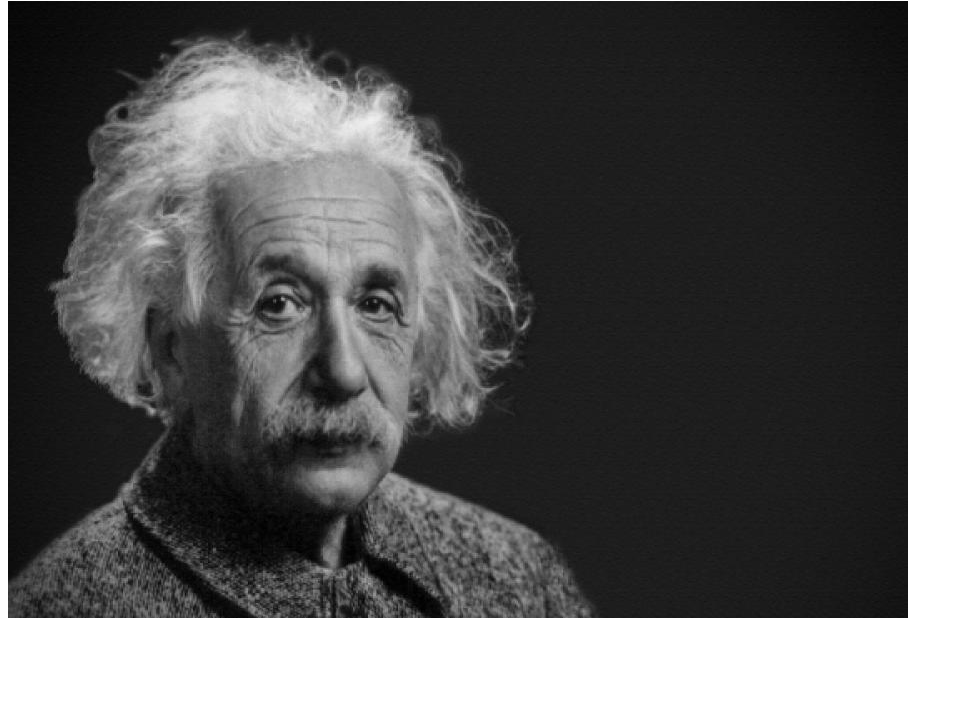
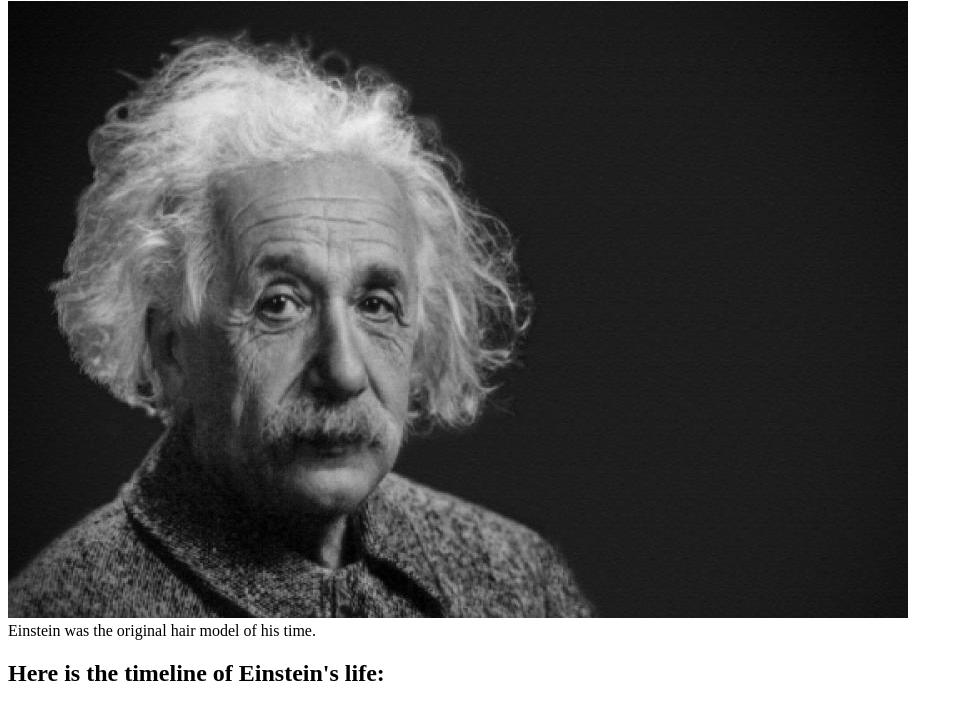
Before and after one commit to allun26/microverse-Collaboration, a plain HTML site: page index.html in a window 1280 px wide. Shown: the part 79-798 px from the top of the page, without its empty margins (0-963 px from the left). Drawn offline with Linux system fonts and the light colour scheme.

Commit message:
story 5&6

```diff
--- a/index.html
+++ b/index.html
@@ -13,6 +13,10 @@
       <h1 id="title">Albert Einstein</h1>
       <div id="img-div">
         <img id="image" src="Einstein.jpg"/>
+        <figcaption>Einstein was the original hair model of his time.</figcaption>
+      </div>
+      <div id="tribute-info">
+        <h2>Here is the timeline of Einstein's life:</h2>
       </div>
     </div>
   </body>
```
